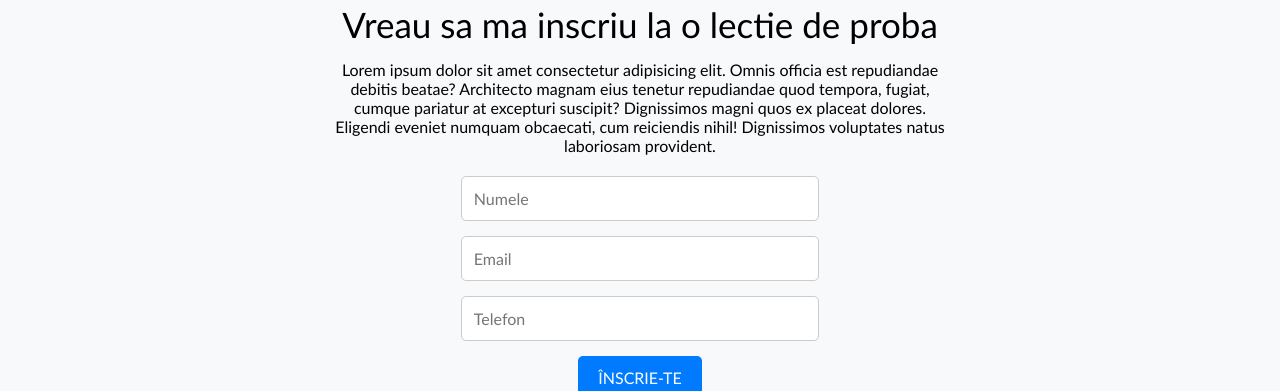
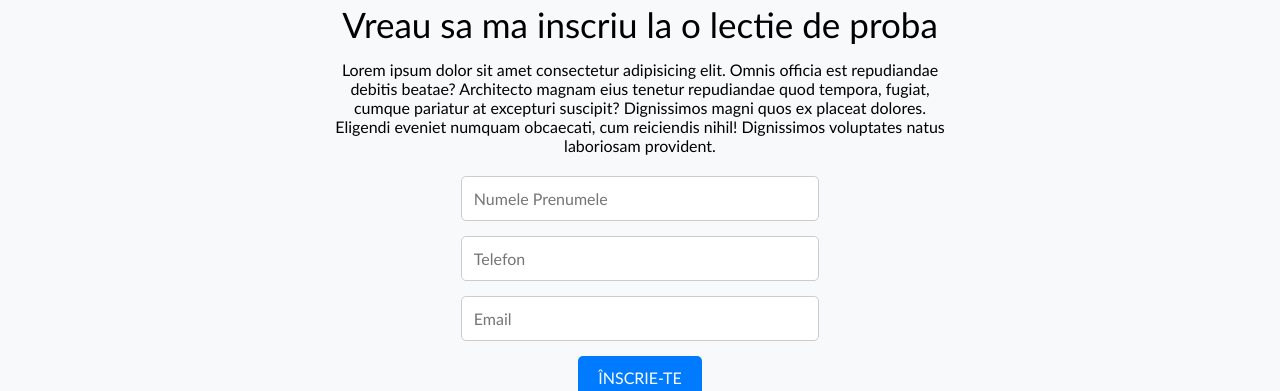
Before and after one commit to megadanyx/Courser, a plain HTML site: page index.html in a window 1280 px wide. Shown: the part 2773-3164 px from the top of the page. Drawn offline with Linux system fonts and the light colour scheme.

Commit message:
join us form

```diff
--- a/index.html
+++ b/index.html
@@ -177,9 +177,9 @@
             <h2 class="join_us_form_title">Vreau sa ma inscriu la o lectie de proba</h2>
             <p class="join_description_motivation">Lorem ipsum dolor sit amet consectetur adipisicing elit. Omnis officia est repudiandae debitis beatae? Architecto magnam eius tenetur repudiandae quod tempora, fugiat, cumque pariatur at excepturi suscipit? Dignissimos magni quos ex placeat dolores. Eligendi eveniet numquam obcaecati, cum reiciendis nihil! Dignissimos voluptates natus laboriosam provident.</p>
             <form action="#" class="join_us_form_form">
-                <input type="text" class="join_us_form_input" placeholder="Numele">
+                <input type="text" class="join_us_form_input" placeholder="Numele Prenumele">
+                <input type="phone" class="join_us_form_input" placeholder="Telefon">
                 <input type="email" class="join_us_form_input" placeholder="Email">
-                <input type="phone" class="join_us_form_input" placeholder="Telefon">
                 <button class="join_us_form_button">ÎNSCRIE-TE</button>
             </form>
         </div>
```
